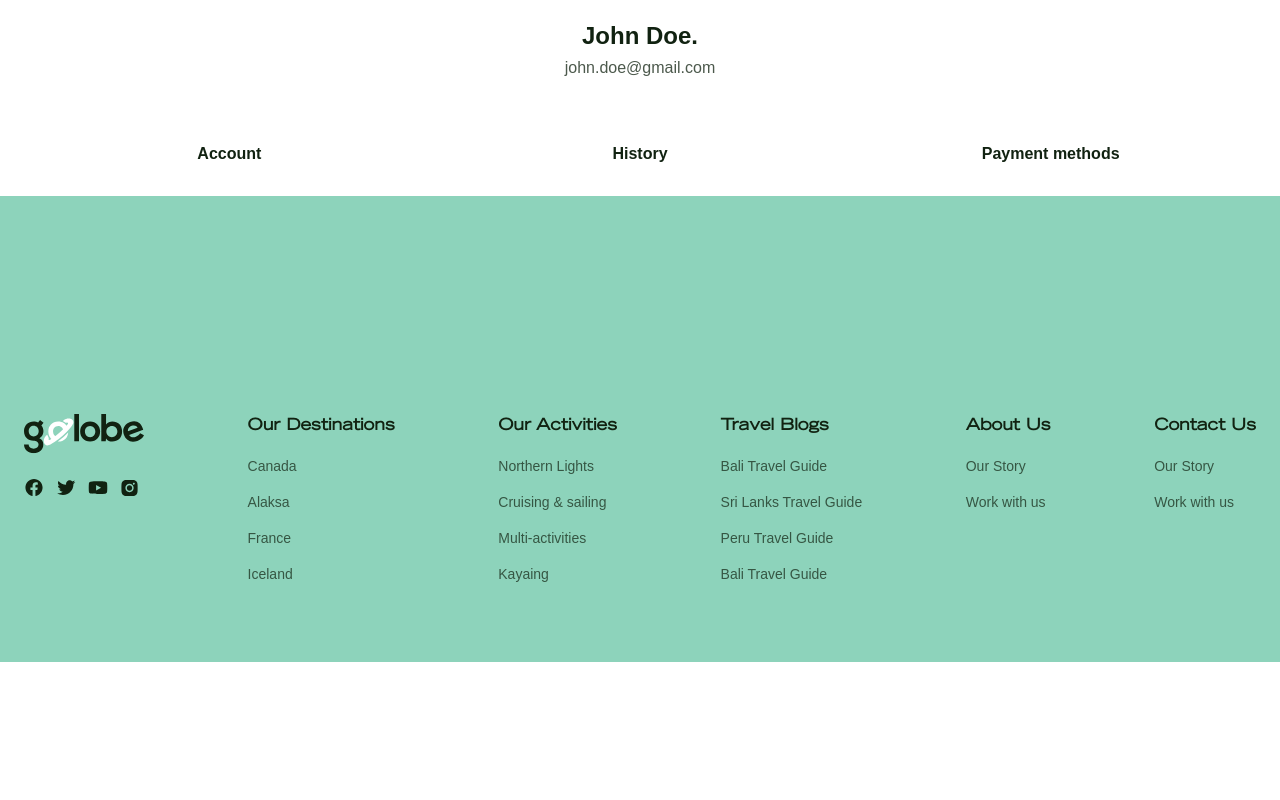
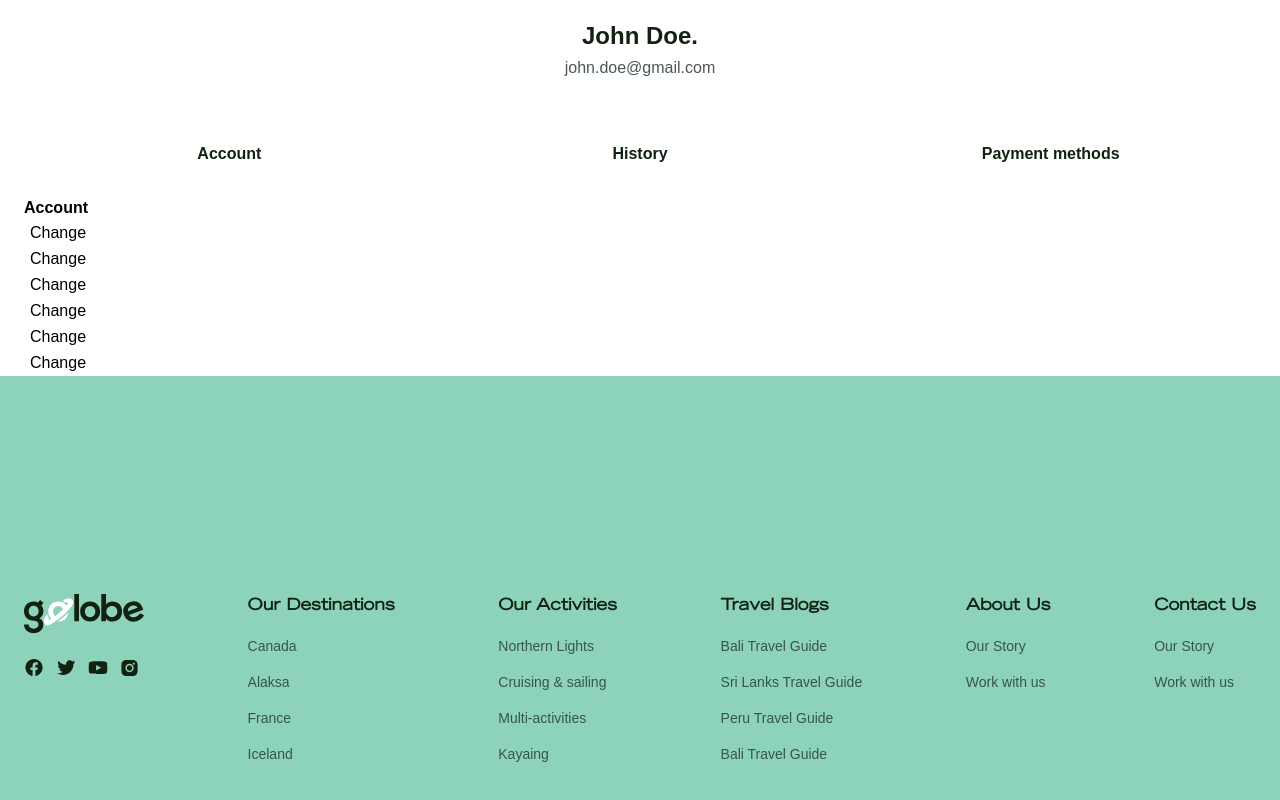
Before and after one commit to progdidi/globe, a React (Create React App) app: page / in a window 1280 px wide. Shown: the part 951-1751 px from the top of the page. Before the commit the page ends 1613 px from the top, so only its background shows below. Built offline with nearby package versions, Linux system fonts and the light colour scheme.

Commit message:
feat: feat AccountPage

```diff
--- a/src/pages/AccountPage/AccountPage.js
+++ b/src/pages/AccountPage/AccountPage.js
@@ -29,6 +29,40 @@ const AccountPage = () => {
                     <div className="account-page__content">
                         <div className="account-page__content-item" data-account="account">
 
+                            <h3 className="account-page__content-title">Account</h3>
+
+                            <div className="user-data">
+                                <div className="user-data__item">
+                                    <h6 className="user-data__item-title"></h6>
+                                    <p className="user-data__item-text"></p>
+                                    <button className="user-data__item-btn">Change</button>
+                                </div>
+                                <div className="user-data__item">
+                                    <h6 className="user-data__item-title"></h6>
+                                    <p className="user-data__item-text"></p>
+                                    <button className="user-data__item-btn">Change</button>
+                                </div>
+                                <div className="user-data__item">
+                                    <h6 className="user-data__item-title"></h6>
+                                    <p className="user-data__item-text"></p>
+                                    <button className="user-data__item-btn">Change</button>
+                                </div>
+                                <div className="user-data__item">
+                                    <h6 className="user-data__item-title"></h6>
+                                    <p className="user-data__item-text"></p>
+                                    <button className="user-data__item-btn">Change</button>
+                                </div>
+                                <div className="user-data__item">
+                                    <h6 className="user-data__item-title"></h6>
+                                    <p className="user-data__item-text"></p>
+                                    <button className="user-data__item-btn">Change</button>
+                                </div>
+                                <div className="user-data__item">
+                                    <h6 className="user-data__item-title"></h6>
+                                    <p className="user-data__item-text"></p>
+                                    <button className="user-data__item-btn">Change</button>
+                                </div>
+                            </div>
                         </div>
 
 
```
